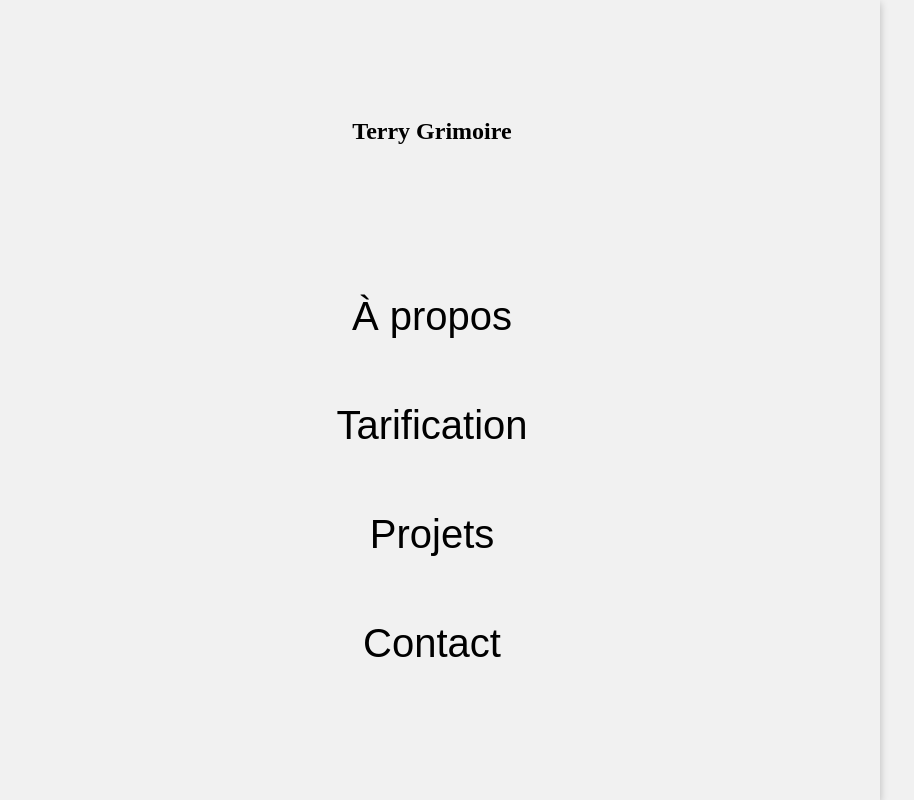
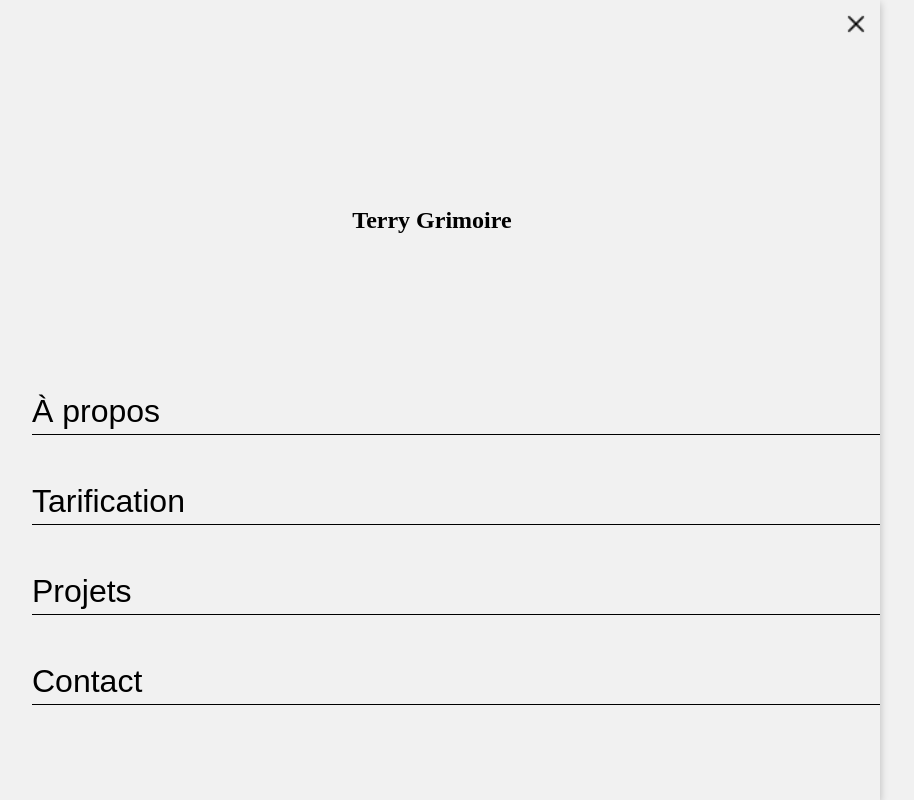
Before and after one commit to TerryGrimoire/Website-Terry-Grimoire, a React (Vite) app: page / in a window 1280 px wide. Both pictures are taken after a click on the button 32 px from the left and 33 px from the top of the page. Shown: the whole page, without its empty margins (16-930 px from the left). Built offline with nearby package versions, Linux system fonts and the light colour scheme.

Commit message:
adding button to close the menu burger, also adding some design to make it look like apple menu burger

```diff
--- a/src/App.css
+++ b/src/App.css
@@ -64,6 +64,10 @@ li {
   text-align: center;
 }
 
+.ul_links {
+  padding-left: 3rem;
+}
+
 .nav {
   position: absolute;
   top: 0;
@@ -76,10 +80,16 @@ li {
 
 .navlinks {
   width: 100%;
-  padding: 2rem;
-  font-size: 2.5rem;
+  padding: 3rem 3rem 0.25rem 0;
+  font-size: 2rem;
+  text-align: left;
+  border-bottom: 1px black solid;
 }
 
-.navlinks:hover {
-  box-shadow: var(--box-shadow);
+.croix {
+  width: 3rem;
+  position: absolute;
+  top: 0;
+  right: 0;
+  padding: 0.5rem;
 }
--- a/src/pages/Header.jsx
+++ b/src/pages/Header.jsx
@@ -1,6 +1,7 @@
 import React, { useState } from "react";
 import { Link } from "react-router-dom";
 import menu from "../assets/menu.png";
+import fermer from "../assets/fermer.png";
 
 function Header() {
   const [openBurger, setOpenBurger] = useState(false);
@@ -23,8 +24,20 @@ function Header() {
 
       {openBurger && (
         <nav className="nav flex-col">
+          <button
+            type="button"
+            className="no_button"
+            onClick={() => setOpenBurger(false)}
+          >
+            <img
+              src={fermer}
+              alt="croix pour fermer le menu"
+              className="croix"
+            />
+          </button>
+
           <h3 className="logo">Terry Grimoire</h3>
-          <ul className="flex-col">
+          <ul className="flex-col ul_links">
             <button
               type="button"
               className="no_button"
```
Also changed, not shown: src/assets/fermer.png (added).
